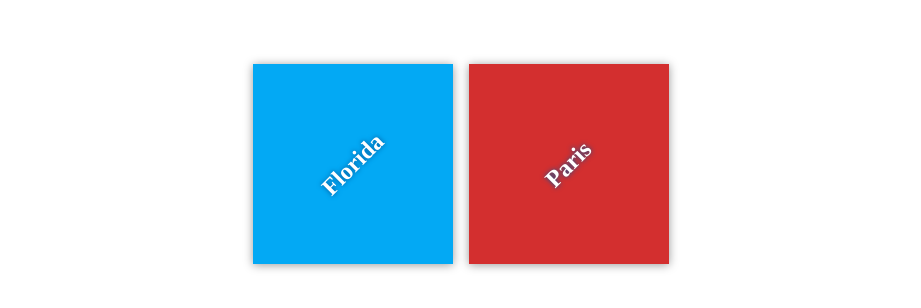
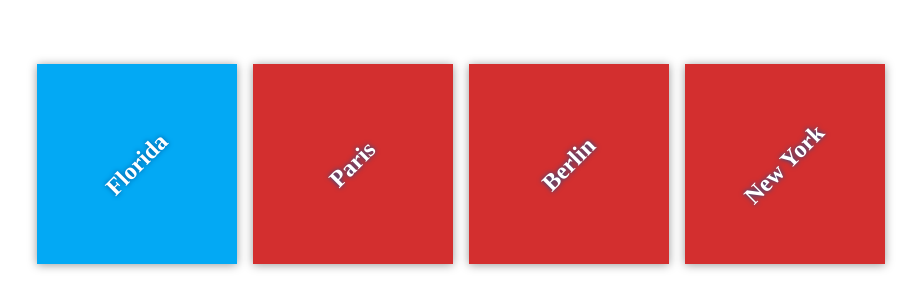
Before and after one commit to eljaspero/my-travel-plans, a plain HTML site: page index.html in a window 1280 px wide. Shown: the part 236-544 px from the top of the page, without its empty margins (179-1100 px from the left). Drawn offline with Linux system fonts and the light colour scheme.

Commit message:
added new cities

```diff
--- a/index.html
+++ b/index.html
@@ -17,6 +17,12 @@
             <div class="destination" id="paris">
                 <h2>Paris</h2>
             </div>
+            <div class="destination" id="paris">
+                <h2>Berlin</h2>
+            </div>
+            <div class="destination" id="paris">
+                <h2>New York</h2>
+            </div>
         </div>
     </div>
 
```
